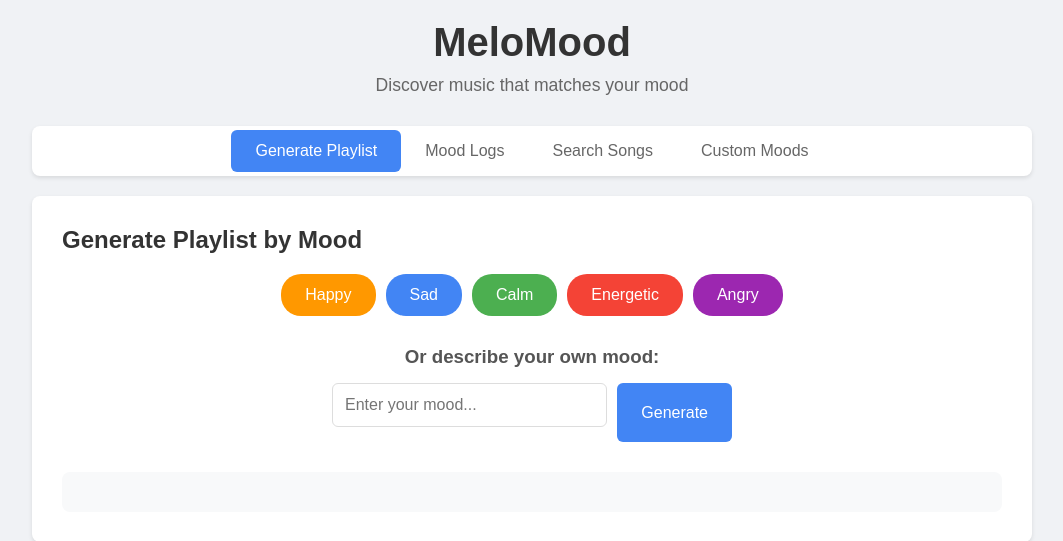
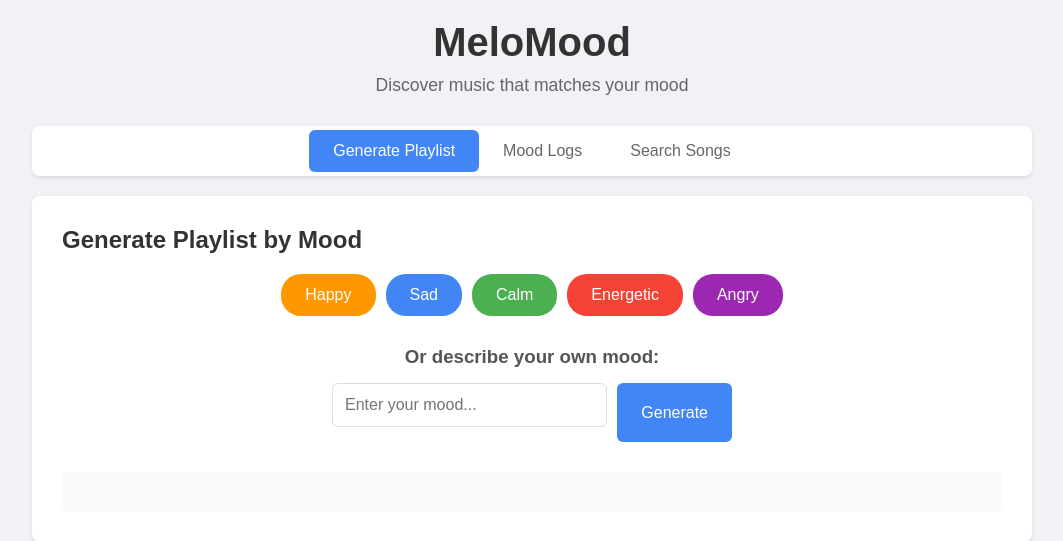
Before and after one commit to cs411-alawini/su25-cs411-team021-team021, a Flask app: page / in a window 1280 px wide. Shown: the top 541 px of the page, without its empty margins (108-1171 px from the left). Run offline with Flask 3, Linux system fonts and the light colour scheme.

Commit message:
Update index.html
nevermind

```diff
--- a/templates/index.html
+++ b/templates/index.html
@@ -201,20 +201,6 @@
             .mood-log-item { flex-direction: column; gap: 10px; align-items: stretch; }
             h1 { font-size: 2rem; }
         }
-        .custom-mood-item {
-            background: #f8f9fa;
-            padding: 15px;
-            margin: 10px 0;
-            border-radius: 6px;
-            display: flex;
-            justify-content: space-between;
-            align-items: center;
-            border-left: 4px solid #607d8b;
-        }
-        .custom-mood-btn {
-            background: #607d8b;
-            margin: 5px;
-        }
     </style>
 </head>
 <body>
@@ -226,7 +212,6 @@
             <button class="tab-button active" onclick="showTab('playlist')">Generate Playlist</button>
             <button class="tab-button" onclick="showTab('mood-logs')">Mood Logs</button>
             <button class="tab-button" onclick="showTab('search')">Search Songs</button>
-            <button class="tab-button" onclick="showTab('custom-moods')">Custom Moods</button>
         </div>
 
         <div id="playlist-tab" class="tab-content active">
@@ -283,24 +268,10 @@
             <button onclick="searchSongs()">Search</button>
             <div id="search-results"></div>
         </div>
-        <div id="custom-moods-tab" class="tab-content">
-            <h2>Create Custom Moods</h2>
-            <input type="text" id="new-mood-name" placeholder="Enter mood name (e.g., Nostalgic, Excited)">
-            <input type="text" id="new-mood-description" placeholder="Description (optional)">
-            <button onclick="createCustomMood()">Create Mood</button>
-            <div id="custom-mood-result"></div>
-
-            <div style="margin-top: 40px;">
-                <h2>Your Custom Moods</h2>
-                <button onclick="loadCustomMoods()">Refresh Custom Moods</button>
-                <div id="custom-moods-list"></div>
-            </div>
-        </div>
     </div>
 
     <script>
         const API = "https://su25-cs411-team021-team021-11849892885.us-central1.run.app";
-        let customMoods = [];
 
         function showTab(tab) {
             document.querySelectorAll('.tab-content').forEach(t => t.classList.remove('active'));
@@ -411,94 +382,6 @@
                     document.getElementById('moods').innerHTML = '<div class="error">Error loading mood logs</div>';
                 });
         }
-        function createCustomMood() {
-            const name = document.getElementById('new-mood-name').value.trim();
-            const description = document.getElementById('new-mood-description').value.trim();
-            if (!name) {
-                document.getElementById('custom-mood-result').innerHTML = '<div class="error">Please enter a mood name</div>';
-                return;
-            }
-            if (customMoods.some(mood => mood.name.toLowerCase() === name.toLowerCase())) {
-                document.getElementById('custom-mood-result').innerHTML = '<div class="error">This mood already exists</div>';
-                return;
-            }
-            const newMood = {
-                id: Date.now(),
-                name: name,
-                description: description || '',
-                created_at: new Date().toLocaleString()
-            };
-
-            customMoods.push(newMood);
-
-            document.getElementById('custom-mood-result').innerHTML = '<div class="success">Custom mood created successfully!</div>';
-            document.getElementById('new-mood-name').value = '';
-            document.getElementById('new-mood-description').value = '';
-
-            loadCustomMoods();
-            updateMoodSelects();
-            updateMoodButtons();
-        }
-
-        function loadCustomMoods() {
-            const container = document.getElementById('custom-moods-list');
-
-            if (customMoods.length === 0) {
-                container.innerHTML = '<p>No custom moods created yet</p>';
-                return;
-            }
-
-            container.innerHTML = customMoods.map(mood =>
-                `<div class="custom-mood-item">
-                    <div>
-                        <strong>${mood.name}</strong>
-                        ${mood.description ? `<br><small>${mood.description}</small>` : ''}
-                        <br><small>Created: ${mood.created_at}</small>
-                    </div>
-                    <button class="btn-danger" onclick="deleteCustomMood(${mood.id})">Delete</button>
-                </div>`
-            ).join('');
-        }
-
-        function deleteCustomMood(id) {
-            if (confirm('Are you sure you want to delete this custom mood?')) {
-                customMoods = customMoods.filter(mood => mood.id !== id);
-                loadCustomMoods();
-                updateMoodSelects();
-                updateMoodButtons();
-            }
-        }
-
-        function updateMoodSelects() {
-            const moodSelect = document.getElementById('mood');
-
-            const existingCustomOptions = moodSelect.querySelectorAll('.custom-mood-option');
-            existingCustomOptions.forEach(option => option.remove());
-
-            customMoods.forEach(mood => {
-                const option = document.createElement('option');
-                option.value = mood.name;
-                option.textContent = mood.name;
-                option.className = 'custom-mood-option';
-                moodSelect.appendChild(option);
-            });
-        }
-
-        function updateMoodButtons() {
-            const moodButtonsContainer = document.querySelector('.mood-buttons');
-
-            const existingCustomButtons = moodButtonsContainer.querySelectorAll('.custom-mood-btn');
-            existingCustomButtons.forEach(btn => btn.remove());
-
-            customMoods.forEach(mood => {
-                const button = document.createElement('button');
-                button.className = 'mood-btn custom-mood-btn';
-                button.textContent = mood.name;
-                button.onclick = () => generatePlaylist(mood.name);
-                moodButtonsContainer.appendChild(button);
-            });
-        }
-
         function deleteMood(id) {
             if (confirm('Are you sure you want to delete this mood log?')) {
                 fetch(`${API}/moods/${id}`, {method: 'DELETE'})
@@ -511,7 +394,6 @@
                 });
             }
         }
-
         function searchSongs() {
             const query = document.getElementById('search').value.trim();
             if (!query) {
@@ -544,9 +426,6 @@
             document.getElementById('custom-mood').addEventListener('keypress', (e) => {
                 if (e.key === 'Enter') generateCustomPlaylist();
             });
-            document.getElementById('new-mood-name').addEventListener('keypress', (e) => {
-                if (e.key === 'Enter') createCustomMood();
-            });
         });
     </script>
 </body>
```
